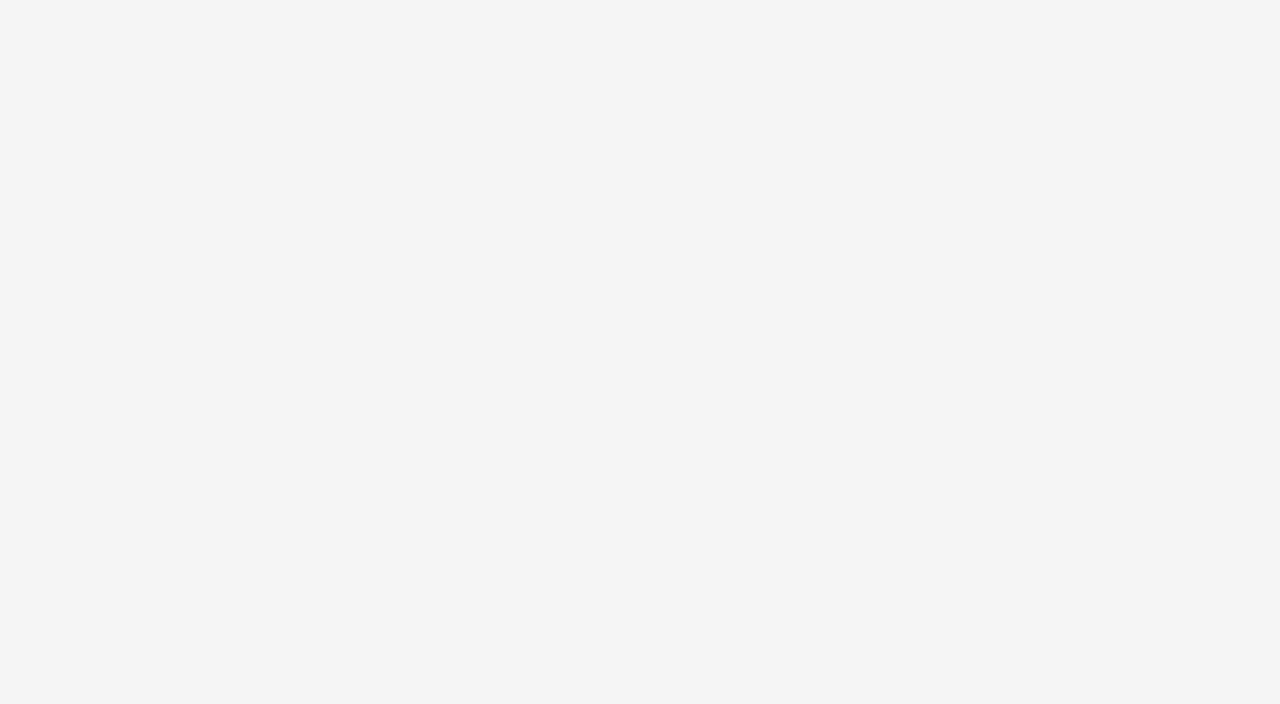
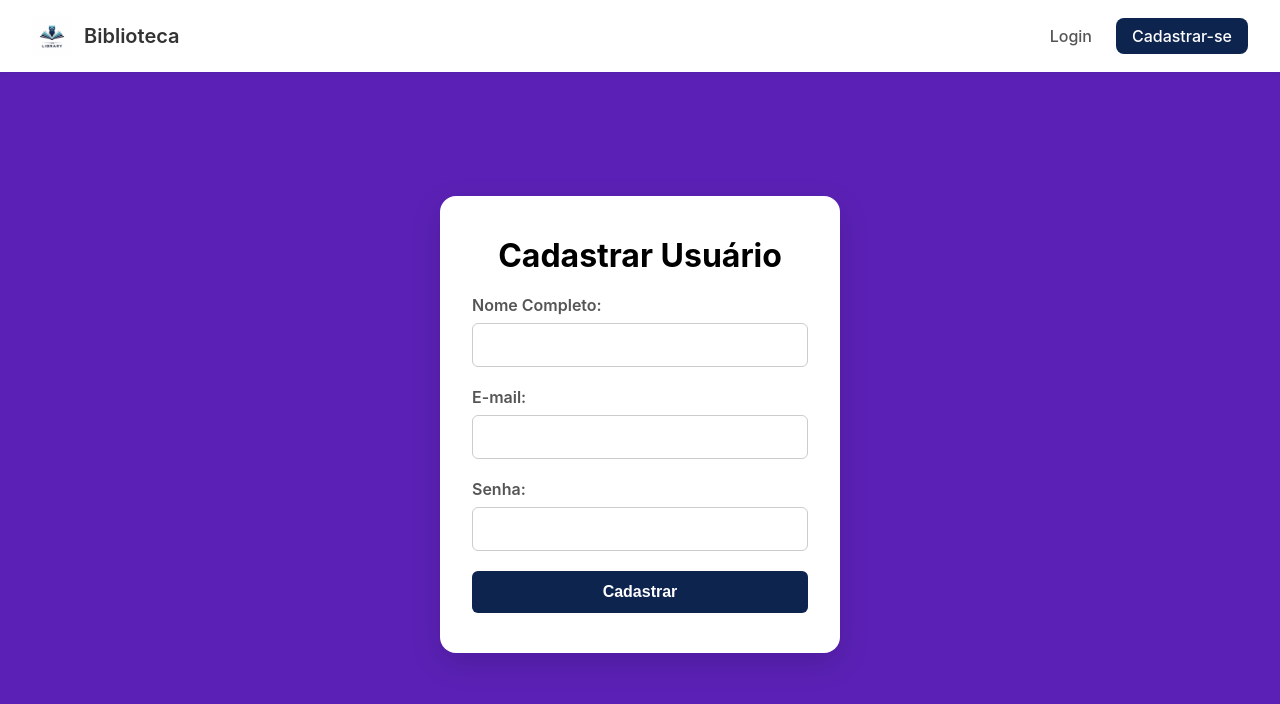
Before and after one commit to LuisLgl/Sistemas-Distribuidos, a Vue app in the folder client/: page /register in a window 1280 px wide. Before the commit this address had no page. Shown: the top 704 px of the page. Built offline with nearby package versions, Linux system fonts and the light colour scheme.

Commit message:
Cadastro feito

```diff
--- a/client/src/App.vue
+++ b/client/src/App.vue
@@ -45,6 +45,8 @@ body {
    escondido atrás do nosso cabeçalho fixo. */
 main.layout-public,
 main.layout-app {
-  padding-top: 85px; /* Ajuste este valor se a altura do seu header for diferente */
+  main.has-header {
+  padding-top: 72px; /* <-- Corrigido para a altura exata do cabeçalho */
+} /* Ajuste este valor se a altura do seu header for diferente */
 }
 </style>
--- a/client/src/components/layout/PublicHeader.vue
+++ b/client/src/components/layout/PublicHeader.vue
@@ -7,9 +7,9 @@
       </div>
       <nav class="navigation">
         <!-- Links que levam para as rotas de login e de um futuro cadastro -->
-        <RouterLink to="/login" class="nav-link">Acesse sua conta</RouterLink>
+        <RouterLink to="/login" class="nav-link">Login</RouterLink>
         <!-- O botão de cadastro pode abrir o modal na página de login -->
-        <button type="button" class="nav-link button" @click="handleRegisterClick">Cadastrar-se</button>
+        <RouterLink :to="{ name: 'Register' }" class="nav-link button">Cadastrar-se</RouterLink>
       </nav>
     </div>
   </header>
@@ -24,11 +24,7 @@ const router = useRouter();
 
 // Esta função garante que o modal de cadastro abra se já estivermos na página de login,
 // ou nos leva para lá primeiro se estivermos em outra página pública.
-const handleRegisterClick = () => {
-  router.push({ name: 'Login' }).then(() => {
-    uiStore.openAddItemModal(); // Reutilizando o modal que já temos
-  });
-}
+
 </script>
 
 <style scoped>
@@ -44,7 +40,7 @@ const handleRegisterClick = () => {
   box-sizing: border-box;
 }
 .container {
-  max-width: 1200px;
+
   margin: 0 auto;
   display: flex;
   justify-content: space-between;
--- a/client/src/router/index.js
+++ b/client/src/router/index.js
@@ -2,19 +2,26 @@ import { createRouter, createWebHistory } from 'vue-router'
 import { useAuthStore } from '@/stores/authStore.js'
 import Login from '@/views/Login.vue'
 import Home from '@/views/Home.vue'
+import Register from '@/views/Register.vue'  // <-- Importa a página de cadastro
 
 const routes = [
   {
     path: '/login',
     name: 'Login',
     component: Login,
-    meta: { layout: 'public' } // <-- Esta página usa o layout público
+    meta: { layout: 'public' } // layout público
+  },
+  {
+    path: '/register',
+    name: 'Register',
+    component: Register,
+    meta: { layout: 'public' } // layout público
   },
   {
     path: '/',
     name: 'Home',
     component: Home,
-    meta: { layout: 'app' } // <-- Esta página usa o layout da aplicação
+    meta: { layout: 'app' } // layout da aplicação (requer login)
   },
 ]
 
@@ -23,18 +30,16 @@ const router = createRouter({
   routes,
 })
 
-// A lógica da guarda de navegação agora fica mais limpa
+// Guarda global de navegação
 router.beforeEach((to, from, next) => {
   const authStore = useAuthStore();
 
-  // Se a rota para onde o usuário vai exige o layout 'app' E ele não está logado...
+  // Rotas que exigem login
   if (to.meta.layout === 'app' && !authStore.isLoggedIn) {
-    // ...manda ele para o login.
-    next({ name: 'Login' });
+    next({ name: 'Login' })
   } else {
-    // Senão, pode ir.
-    next();
+    next()
   }
-});
+})
 
 export default router
--- a/client/src/views/Login.vue
+++ b/client/src/views/Login.vue
@@ -51,12 +51,7 @@
       </form>
 
       <!-- Links extras -->
-      <div class="login-links">
-        <!-- CORRIGIDO: Botão para abrir o modal de cadastro -->
-        <button type="button" @click="abrirModal">Cadastrar-se</button>
-        <!-- Mantido como um link simples por enquanto -->
-        <a href="#">Esqueceu sua senha?</a>
-      </div>
+
     </div>
 
     <!-- Modal de Cadastro -->
@@ -163,17 +158,20 @@ const fecharModal = () => { isModalVisible.value = false }
   min-height: 100vh;
   background: linear-gradient(135deg, #667eea 0%, #764ba2 100%);
   padding: 1rem;
+  overflow: hidden; /* previne scroll */
 }
 
 .login-container {
   background: white;
-  padding: 2.5rem;
+  padding: 2.5rem 2rem; /* ajuste leve no padding horizontal */
   border-radius: 16px;
   box-shadow: 0px 10px 30px rgba(0, 0, 0, 0.15);
   width: 100%;
   max-width: 400px;
   text-align: center;
+  box-sizing: border-box;
 }
+
 
 h1 {
   margin-bottom: 2rem;
@@ -280,8 +278,7 @@ input.error {
 .login-links {
   margin-top: 1.5rem;
   display: flex;
-  justify-content: space-between;
-  flex-wrap: wrap;
+  justify-content: center; /* centraliza o botão */
   gap: 1rem;
 }
 
--- /dev/null
+++ b/client/src/views/Register.vue
@@ -0,0 +1,123 @@
+<template>
+  <div class="cadastro-container">
+    <form @submit.prevent="cadastrarUsuario" class="cadastro-form">
+      <h1>Cadastrar Usuário</h1>
+
+      <div class="form-group">
+        <label for="nome">Nome Completo:</label>
+        <input type="text" id="nome" v-model="form.nome" required />
+      </div>
+
+      <div class="form-group">
+        <label for="email">E-mail:</label>
+        <input type="email" id="email" v-model="form.email" required />
+      </div>
+
+      <div class="form-group">
+        <label for="senha">Senha:</label>
+        <input type="password" id="senha" v-model="form.senha" required />
+      </div>
+
+      <button type="submit" class="submit-button">Cadastrar</button>
+    </form>
+  </div>
+</template>
+
+<script setup>
+import { reactive } from 'vue'
+import { useRouter } from 'vue-router'
+
+const router = useRouter()
+
+const form = reactive({
+  nome: '',
+  email: '',
+  senha: '', // O campo de senha continua
+})
+
+const cadastrarUsuario = () => {
+  // A verificação de senhas duplicadas foi removida
+  console.log('Dados do usuário a ser cadastrado:', { nome: form.nome, email: form.email })
+
+  // Simulando sucesso do cadastro
+  setTimeout(() => {
+    alert('Cadastro concluído com sucesso!')
+    // Limpa o formulário
+    form.nome = ''
+    form.email = ''
+    form.senha = ''
+    // Redireciona para a tela de login
+    router.push({ name: 'Login' })
+  }, 500)
+}
+</script>
+
+<style scoped>
+.cadastro-container {
+  padding-top: 5rem;
+  display: flex;
+  flex-direction: column;
+  align-items: center;
+  justify-content: center;
+  padding-bottom: 2rem;
+  background-color: #5b21b6;
+  height: 100vh;
+  width: 100%;
+}
+
+.cadastro-form {
+  background: white;
+  padding: 2.5rem 2rem;
+  border-radius: 16px;
+  box-shadow: 0px 10px 30px rgba(0, 0, 0, 0.15);
+  width: 100%;
+  max-width: 400px;
+  text-align: center;
+  box-sizing: border-box;
+  display: flex;
+  flex-direction: column;
+  gap: 1.25rem;
+}
+
+.form-group {
+  display: flex;
+  flex-direction: column;
+  text-align: left;
+}
+
+label {
+  font-weight: 600;
+  margin-bottom: 0.5rem;
+  color: #555;
+}
+
+input {
+  padding: 0.75rem;
+  border: 1px solid #ccc;
+  border-radius: 6px;
+  font-size: 1rem;
+  transition: border-color 0.3s;
+}
+
+input:focus {
+  outline: none;
+  border-color: #0d244f;
+  box-shadow: 0 0 0 3px rgba(13, 36, 79, 0.1);
+}
+
+.submit-button {
+  padding: 0.75rem;
+  background-color: #0d244f;
+  color: #fff;
+  border: none;
+  border-radius: 6px;
+  font-size: 1rem;
+  font-weight: bold;
+  cursor: pointer;
+  transition: background-color 0.3s;
+}
+
+.submit-button:hover {
+  background-color: #1e3a8a;
+}
+</style>
```
